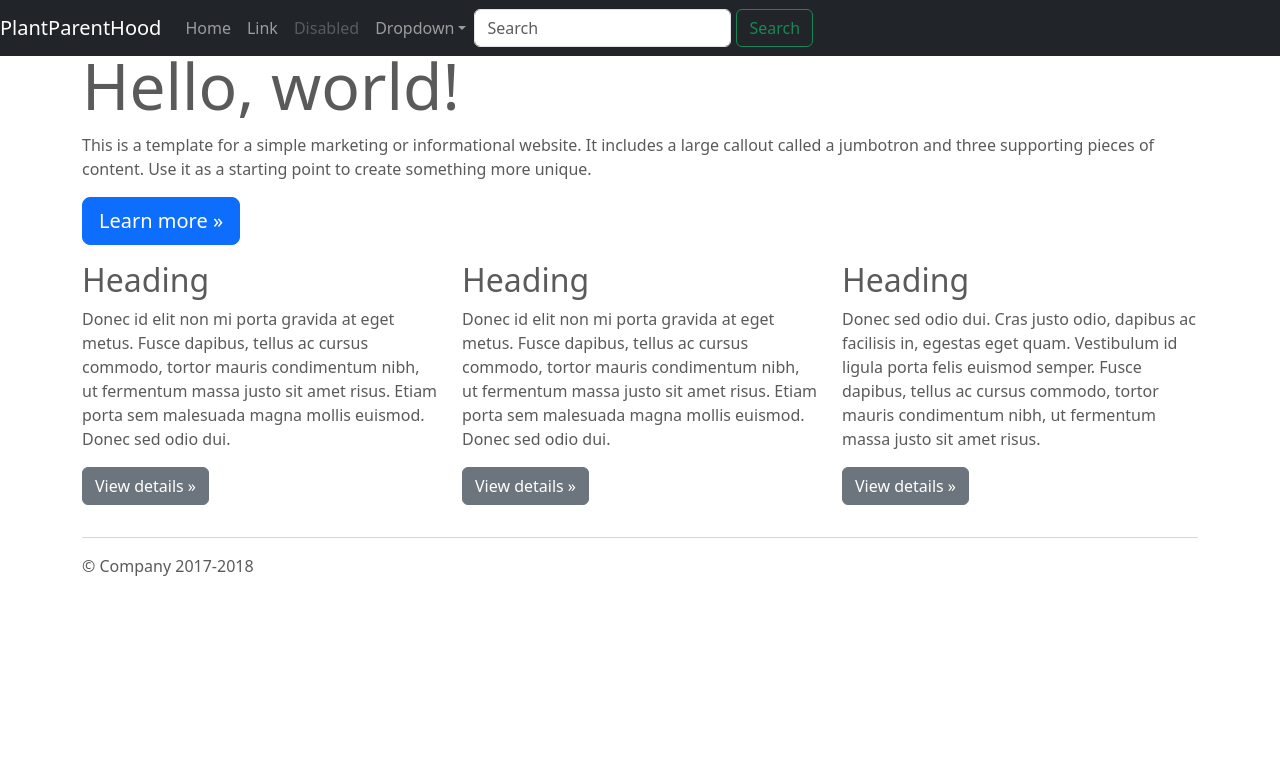
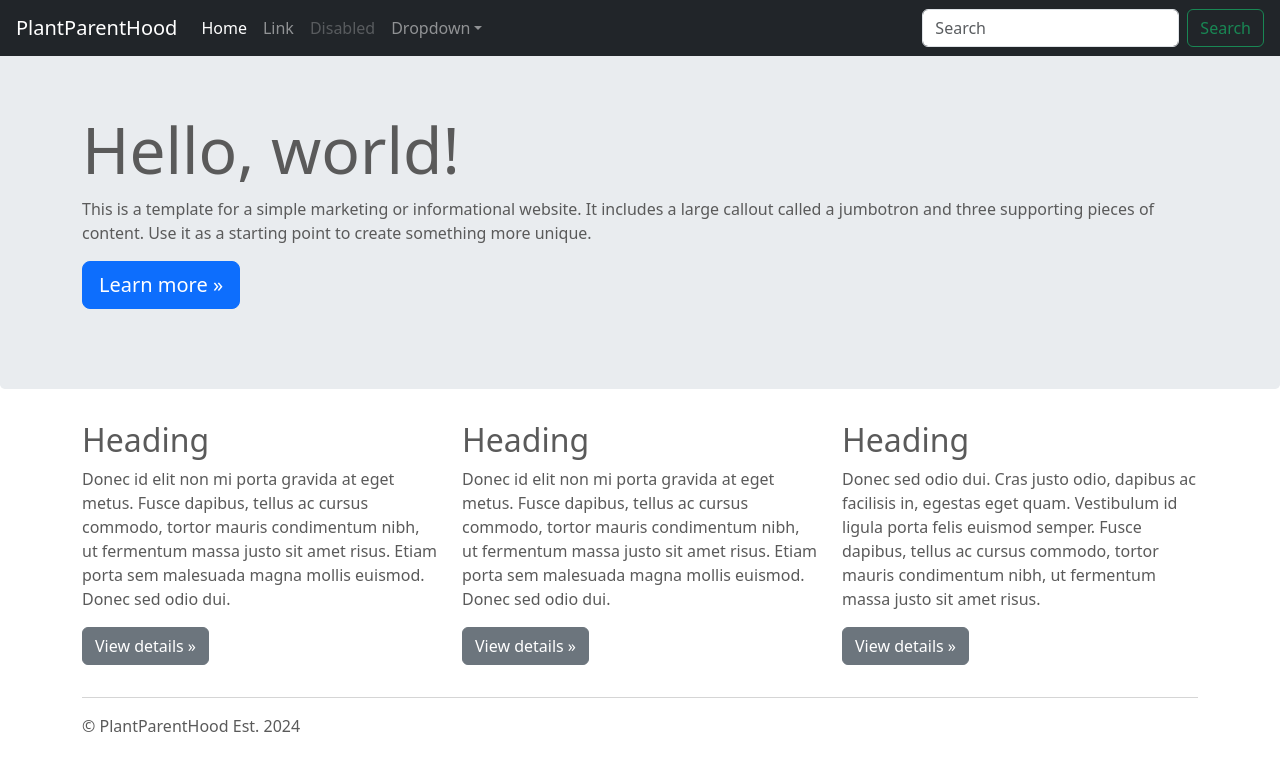
Before and after one commit to karapk/PlantParenthood, a Next.js app in the folder starter-template/: page / in a window 1280 px wide. Shown: the top 770 px of the page. Built offline with nearby package versions, Linux system fonts and the light colour scheme.

Commit message:
Layout correctly formatted.
WIP

```diff
--- a/starter-template/src/components/JumbotronTemplate.js
+++ b/starter-template/src/components/JumbotronTemplate.js
@@ -1,9 +1,10 @@
 const JumbotronTemplate = () => {
   return (
     <div>
-
-<nav className="navbar navbar-expand-md navbar-dark fixed-top bg-dark">
-  <a className="navbar-brand" href="#">PlantParentHood</a>
+      <nav className="navbar navbar-expand-md navbar-dark fixed-top bg-dark custom-navbar">
+        <a className="navbar-brand" href="#">
+          PlantParentHood
+        </a>
         <button
           className="navbar-toggler"
           type="button"
@@ -24,10 +25,14 @@ const JumbotronTemplate = () => {
               </a>
             </li>
             <li className="nav-item">
-        <a className="nav-link" href="#">Link</a>
+              <a className="nav-link" href="#">
+                Link
+              </a>
             </li>
             <li className="nav-item">
-        <a className="nav-link disabled" href="#">Disabled</a>
+              <a className="nav-link disabled" href="#">
+                Disabled
+              </a>
             </li>
             <li className="nav-item dropdown">
               <a
@@ -41,9 +46,15 @@ const JumbotronTemplate = () => {
                 Dropdown
               </a>
               <div className="dropdown-menu" aria-labelledby="dropdown01">
-          <a className="dropdown-item" href="#">Action</a>
-          <a className="dropdown-item" href="#">Another action</a>
-          <a className="dropdown-item" href="#">Something else here</a>
+                <a className="dropdown-item" href="#">
+                  Action
+                </a>
+                <a className="dropdown-item" href="#">
+                  Another action
+                </a>
+                <a className="dropdown-item" href="#">
+                  Something else here
+                </a>
               </div>
             </li>
           </ul>
@@ -60,8 +71,6 @@ const JumbotronTemplate = () => {
           </form>
         </div>
       </nav>
-
-
 
       <main role="main">
         <div className="jumbotron">
@@ -128,7 +137,7 @@ const JumbotronTemplate = () => {
       </main>
 
       <footer className="container">
-          <p>&copy; Company 2017-2018</p>
+        <p>&copy; PlantParentHood Est. 2024</p>
       </footer>
     </div>
   );
--- a/starter-template/styles/globals.css
+++ b/starter-template/src/globals.css
@@ -2,22 +2,7 @@
 -------------------------------------------------- */
 /* Padding below the footer and lighter body text */
 
-.navbar .form-inline {
-  display: flex;
-  flex-direction: row;
-  align-items: right;
-}
-
-.navbar .form-inline .form-control {
-  width: auto;
-}
-
-.navbar .form-inline .btn {
-  margin-left: 5px;
-}
-
 body {
-    min-height: 75rem;
     padding-top: 3rem;
     padding-bottom: 3rem;
     color: #5a5a5a;
@@ -100,3 +85,9 @@ body {
       margin-top: 7rem;
     }
   }
+
+  /* Custom styles for navbar padding */
+  .custom-navbar {
+    padding-left: 1rem;
+    padding-right: 1rem;
+  }
--- a/starter-template/src/pages/_app.js
+++ b/starter-template/src/pages/_app.js
@@ -1,5 +1,6 @@
 import 'bootstrap/dist/css/bootstrap.min.css';
-import '/styles/globals.css';
+import '../globals.css';
+
 
 function MyApp({ Component, pageProps }) {
   return <Component {...pageProps} />;
--- a/starter-template/src/pages/_document.js
+++ b/starter-template/src/pages/_document.js
@@ -9,6 +9,18 @@ export default function Document() {
           rel="stylesheet"
           href="https://cdnjs.cloudflare.com/ajax/libs/font-awesome/4.7.0/css/font-awesome.min.css"
         />
+        <link
+          rel="stylesheet"
+          href="https://stackpath.bootstrapcdn.com/bootstrap/4.3.1/css/bootstrap.min.css" />
+        {/* <link
+          rel="stylesheet"
+          href="../../../../dist/css/bootstrap.min.css"
+        /> */}
+
+        {/* <link
+          rel="stylesheet"
+          href=".//globals.css"
+        /> */}
         <script
           src="https://code.jquery.com/jquery-3.2.1.slim.min.js"
           integrity="sha384-KJ3o2DKtIkvYIK3UENzmM7KCkRr/rE9/Qpg6aAZGJwFDMVNA/GpGFF93hXpG5KkN"
```
Lines whose indentation alone changed are shown as unchanged.
